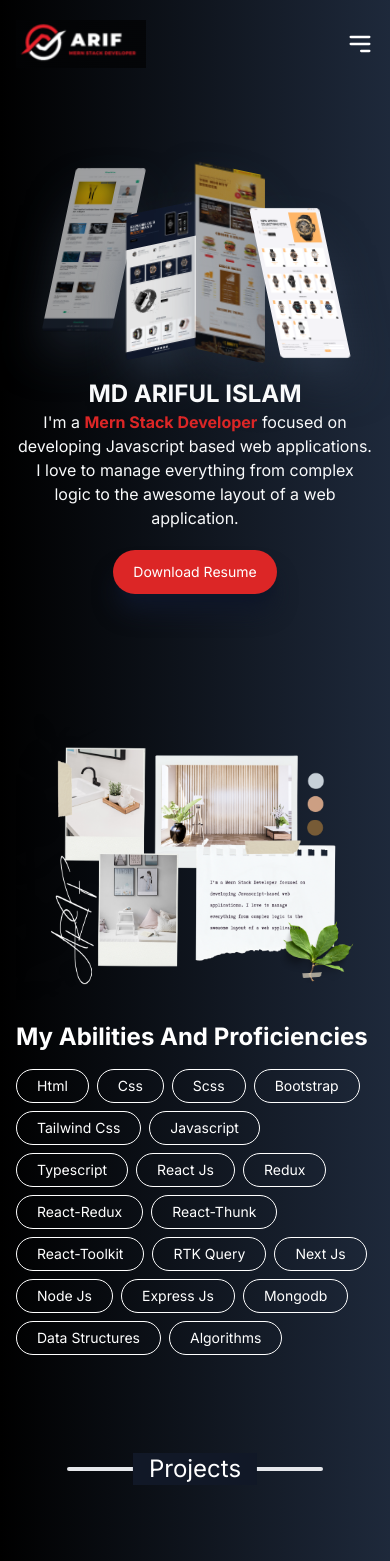
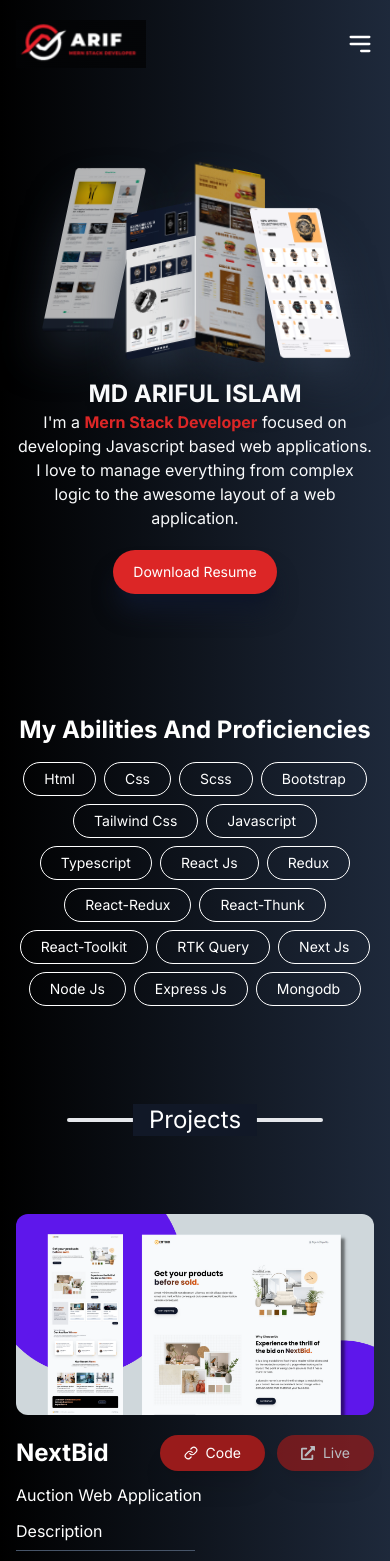
Before and after one commit to Arifulislam5577/arif-profile, a React (Create React App) app: page / in a window 390 px wide. Shown: the top 1561 px of the page. Built offline with nearby package versions, Linux system fonts and the light colour scheme.

Commit message:
home page skill section update

```diff
--- a/src/components/SingleProject.js
+++ b/src/components/SingleProject.js
@@ -8,7 +8,7 @@ const SingleProject = (props) => {
   return (
     <div className="py-10">
       <div className="grid grid-cols-1 lg:grid-cols-2 gap-5">
-        <Fade left>
+        <Fade top>
           <div
             className={`col-span-1 ${
               index % 2 === 0 ? "lg:order-1" : "lg:order-2"
@@ -21,13 +21,13 @@ const SingleProject = (props) => {
             />
           </div>
         </Fade>
-        <Fade right>
+        <Fade bottom>
           <div
             className={`col-span-1 text-white ${
               index % 2 === 0 ? "lg:order-2" : "lg:order-1"
             }`}
           >
-            <div className="flex items-center justify-between ">
+            <div className="flex items-center justify-between mb-3">
               <h1 className="text-2xl font-bold">{project?.title}</h1>
               <div className="flex items-center gap-3">
                 <a
--- a/src/components/TopServices.js
+++ b/src/components/TopServices.js
@@ -21,24 +21,16 @@ const TopServices = () => {
     "node js",
     "express js",
     "mongodb",
-    "data structures",
-    "Algorithms",
   ];
   return (
     <div className="py-10">
-      <div className="container">
-        <div className="grid grid-cols-1 lg:grid-cols-2 gap-5 items-center">
-          <Zoom>
-            <div className="col-span-1">
-              <img src="/images/hero.png" alt="" />
-            </div>
-          </Zoom>
+      <div className="container lg:w-2/3 mx-auto">
         <Reveal effect="fadeInUp">
-            <div className="col-span-1">
+          <div className="flex flex-col items-center justify-center">
             <h1 className="capitalize text-white text-2xl font-bold">
               my abilities and proficiencies
             </h1>
-              <div className="flex flex-wrap gap-2 mt-4">
+            <div className="flex flex-wrap md:gap-3 gap-2 mt-4 items-center justify-center">
               {skills.map((skill) => (
                 <span
                   key={skill}
@@ -52,7 +44,6 @@ const TopServices = () => {
         </Reveal>
       </div>
     </div>
-    </div>
   );
 };
 
```
Lines whose indentation alone changed are shown as unchanged.
